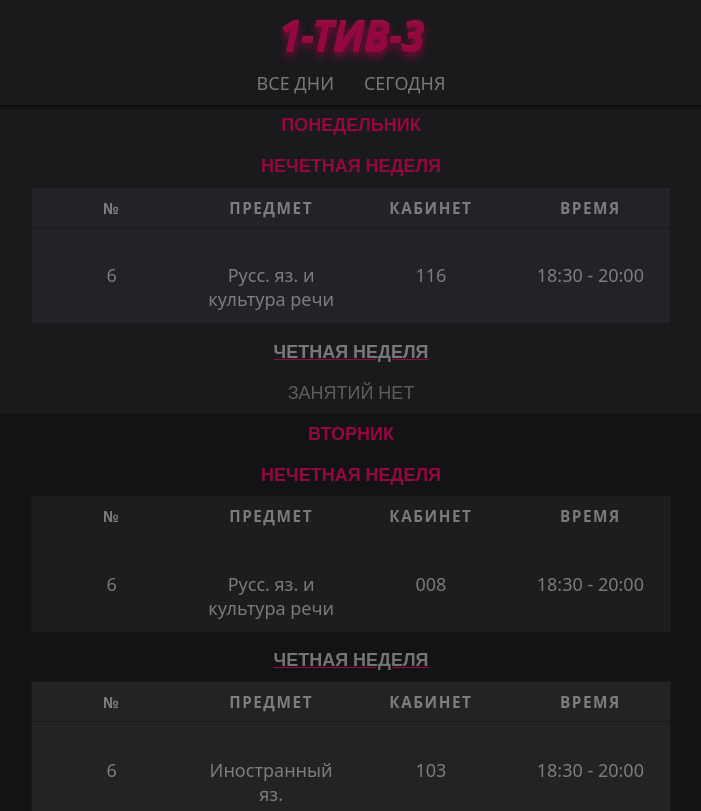
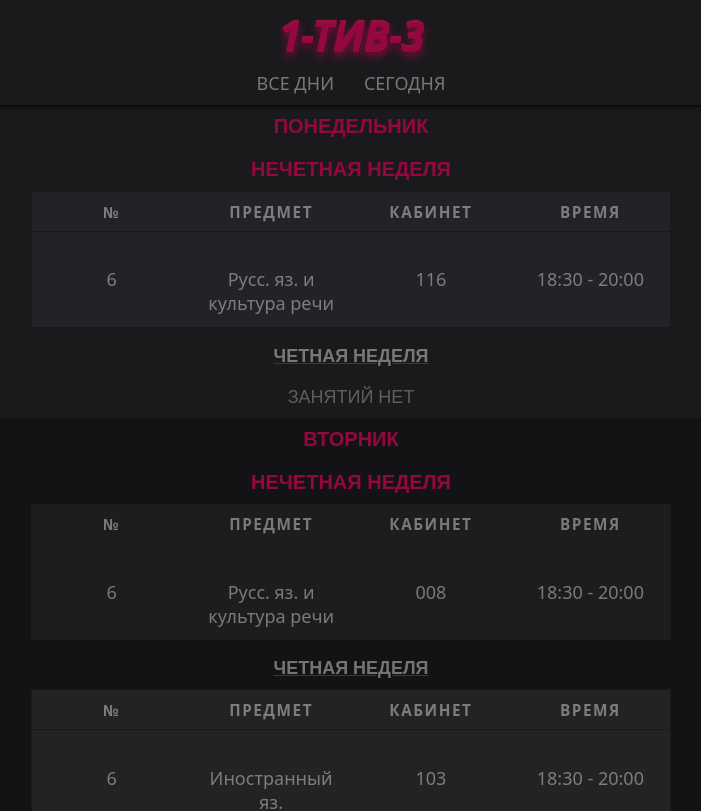
Before and after one commit to latyshar/PR, a React (Vite) app in the folder my-react-app/: page /raspisanie in a window 1280 px wide. Shown: the top 811 px of the page, without its empty margins (289-990 px from the left). Built offline with nearby package versions, Linux system fonts and the light colour scheme.

Commit message:
Update App.css

```diff
--- a/my-react-app/src/App.css
+++ b/my-react-app/src/App.css
@@ -40,9 +40,9 @@ width: 100%;
 {
   text-transform: uppercase;
   font-family: "Arial Rounded MT Bold", "Helvetica Rounded", Arial, sans-serif;
-  font-size: 18px;
+  font-size: 20px;
   color:#950740;
-  font-weight:700;
+  font-weight:900;
   padding: 10px;
 }
 .upercase3
```
